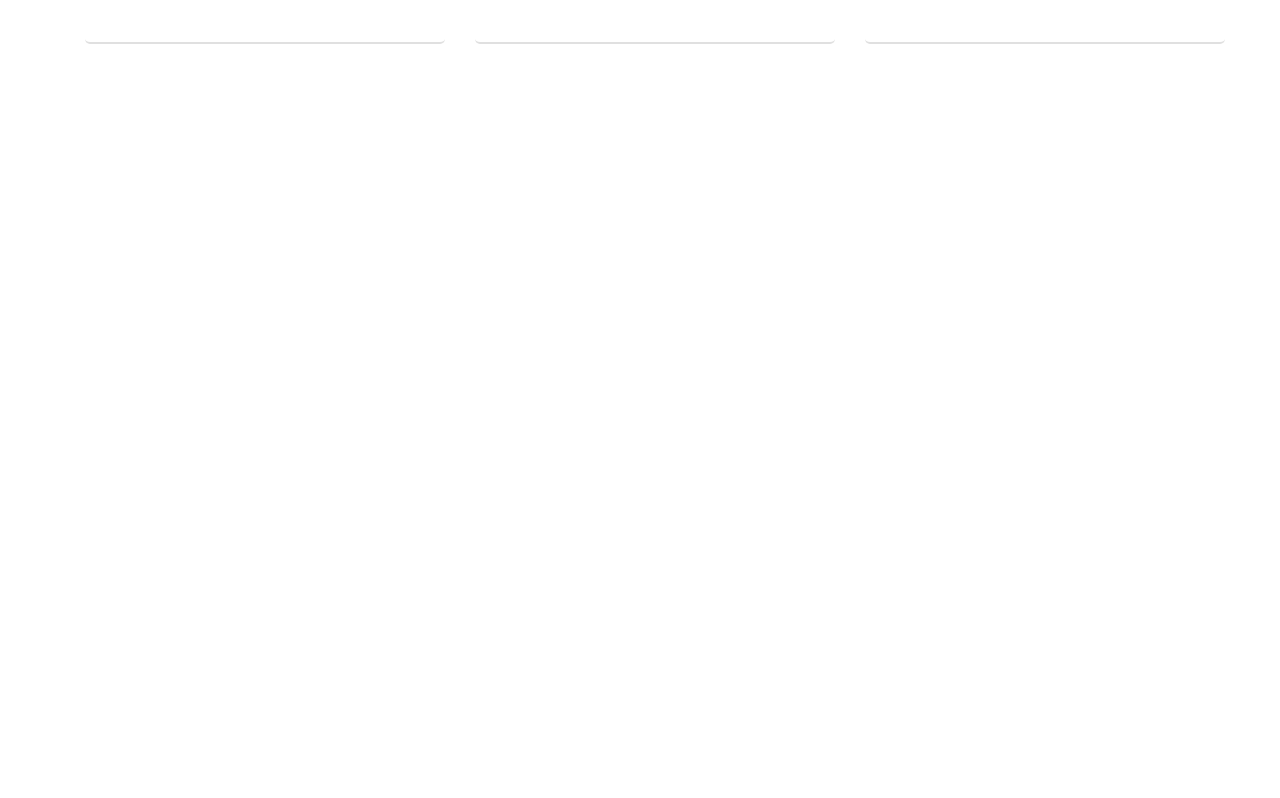
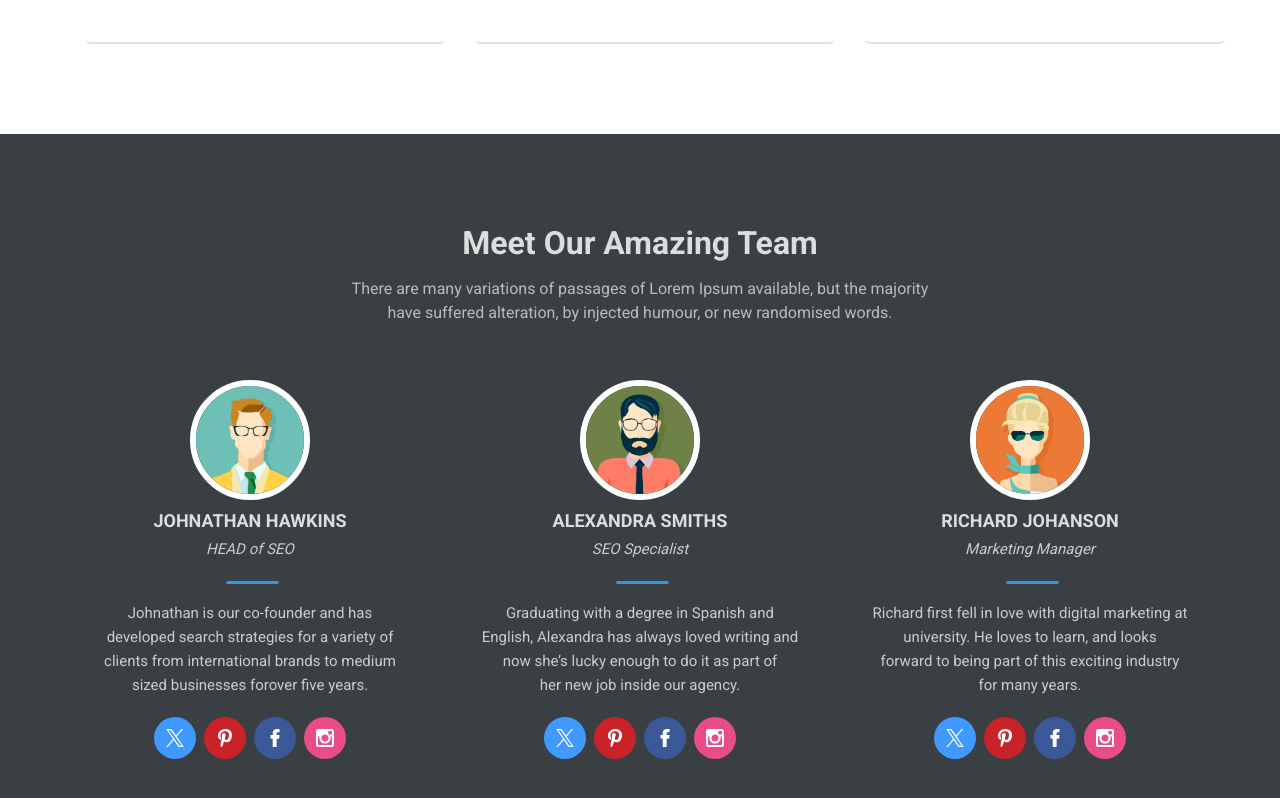
Before and after one commit to kihonoluluhawaii/Marketer---epic, a React (Vite) app: page / in a window 1280 px wide. Shown: the part 4991-5789 px from the top of the page. Before the commit the page ends 5125 px from the top, so only its background shows below. Built offline with nearby package versions, Linux system fonts and the light colour scheme.

Commit message:
"feat: TeamSection 추가"

```diff
--- /dev/null
+++ b/src/pages/Home/components/Team/index.tsx
@@ -0,0 +1,172 @@
+import styled from '@emotion/styled';
+import SectionHeader from '../SectionHeader.tsx';
+import ImageResource, {
+    ImageName,
+} from '../../../../components/ImageResouce/ImageResource.tsx';
+import { ReactIconsType } from '../../../../components/Icon/IconList.tsx';
+import Icon from '../../../../components/Icon/Icon.tsx';
+
+const snsList: Array<{ name: ReactIconsType; bgColor: string }> = [
+    { name: 'close', bgColor: '#4099ff' },
+    { name: 'pinterest', bgColor: '#c92228' },
+    { name: 'facebook', bgColor: '#3b5998' },
+    { name: 'instagram', bgColor: '#ea4c89' },
+];
+
+const MemberSnsLink = () => {
+    return (
+        <MemberSns>
+            {snsList.map((item, index) => (
+                <SnsIconContainer key={index} bgColor={item.bgColor}>
+                    <Icon name={item.name} size={18} color="#ffffff" />
+                </SnsIconContainer>
+            ))}
+        </MemberSns>
+    );
+};
+
+const teamMemberList: Array<{
+    name: ImageName;
+    memberName: string;
+    memberRole: string;
+    introText: string;
+}> = [
+    {
+        name: 'client1',
+        memberName: 'JOHNATHAN HAWKINS',
+        memberRole: 'HEAD of SEO',
+        introText:
+            'Johnathan is our co-founder and has \n developed search strategies for a variety of \n clients from international brands to medium sized businesses forover five years.',
+    },
+    {
+        name: 'client2',
+        memberName: 'ALEXANDRA SMITHS',
+        memberRole: 'SEO Specialist',
+        introText:
+            'Graduating with a degree in Spanish and \n English, Alexandra has always loved writing and now she’s lucky enough to do it as part of \n her new job inside our agency.',
+    },
+    {
+        name: 'client3',
+        memberName: 'RICHARD JOHANSON',
+        memberRole: 'Marketing Manager',
+        introText:
+            'Richard first fell in love with digital marketing at university. He loves to learn, and looks \nforward to being part of this exciting industry \nfor many years.',
+    },
+];
+const Team = () => {
+    return (
+        <Container>
+            <SectionHeader
+                title="Meet Our Amazing Team"
+                subtitle="There are many variations of passages of Lorem Ipsum available, but the majority
+have suffered alteration, by injected humour, or new randomised words."
+                titleColor="#dddddd"
+                subTitleColor="#BBBBBB"
+            />
+            <TeamIntroduce>
+                {teamMemberList.map((item, index) => (
+                    <IntroduceCard key={index}>
+                        <ImageResource
+                            name={item.name}
+                            alt={`${item.name} image`}
+                            width={120}
+                        />
+                        <MemberInfo>
+                            <div>
+                                <h2>{item.memberName}</h2>
+                                <p>{item.memberRole}</p>
+                            </div>
+                            <span>{item.introText}</span>
+                        </MemberInfo>
+                        <MemberSns />
+                        <MemberSnsLink />
+                    </IntroduceCard>
+                ))}
+            </TeamIntroduce>
+        </Container>
+    );
+};
+
+export default Team;
+
+const Container = styled.div`
+    padding-block: 90px;
+    background-color: rgb(57, 63, 67);
+`;
+
+const TeamIntroduce = styled.div`
+    display: flex;
+    justify-content: center;
+    align-items: center;
+`;
+
+const IntroduceCard = styled.div`
+    display: flex;
+    flex-direction: column;
+    align-items: center;
+    gap: 10px;
+    width: 390px;
+    padding: 40px 30px 15px;
+    box-sizing: border-box;
+    text-align: center;
+
+    img {
+        border-radius: 50%;
+        border: 6px solid white;
+        box-sizing: border-box;
+    }
+`;
+
+const MemberInfo = styled.div`
+    position: relative;
+    font-size: 15px;
+    font-weight: 400;
+    line-height: 24px;
+    color: #cccccc;
+    white-space: pre-line;
+
+    h2 {
+        font-size: 18px;
+        font-weight: 700;
+        line-height: 21px;
+        color: #dddddd;
+        padding-bottom: 6px;
+    }
+
+    p {
+        font-size: 15px;
+        font-weight: 400;
+        font-style: italic;
+        color: #cccccc;
+        padding-bottom: 40px;
+    }
+
+    &::after {
+        position: absolute;
+        content: '';
+        top: 38%;
+        left: 51%;
+        transform: translateX(-51%);
+        background-color: #3498db;
+        width: 52px;
+        height: 3px;
+    }
+`;
+
+const MemberSns = styled.div`
+    display: flex;
+    align-items: center;
+    justify-content: center;
+    gap: 8px;
+`;
+
+const SnsIconContainer = styled.div<{ bgColor: string }>`
+    display: flex;
+    align-items: center;
+    justify-content: center;
+    width: 42px;
+    height: 42px;
+    border-radius: 50%;
+    background-color: ${({ bgColor }) => bgColor};
+    cursor: pointer;
+`;
--- a/src/pages/Home/index.tsx
+++ b/src/pages/Home/index.tsx
@@ -5,6 +5,7 @@ import Projects from './components/Projects';
 import Insights from './components/Insights';
 import Recommend from './components/Recommend';
 import News from './components/News';
+import Team from './components/Team';
 
 const Home = () => {
     return (
@@ -16,6 +17,7 @@ const Home = () => {
             <Insights />
             <Recommend />
             <News />
+            <Team />
         </>
     );
 };
```
